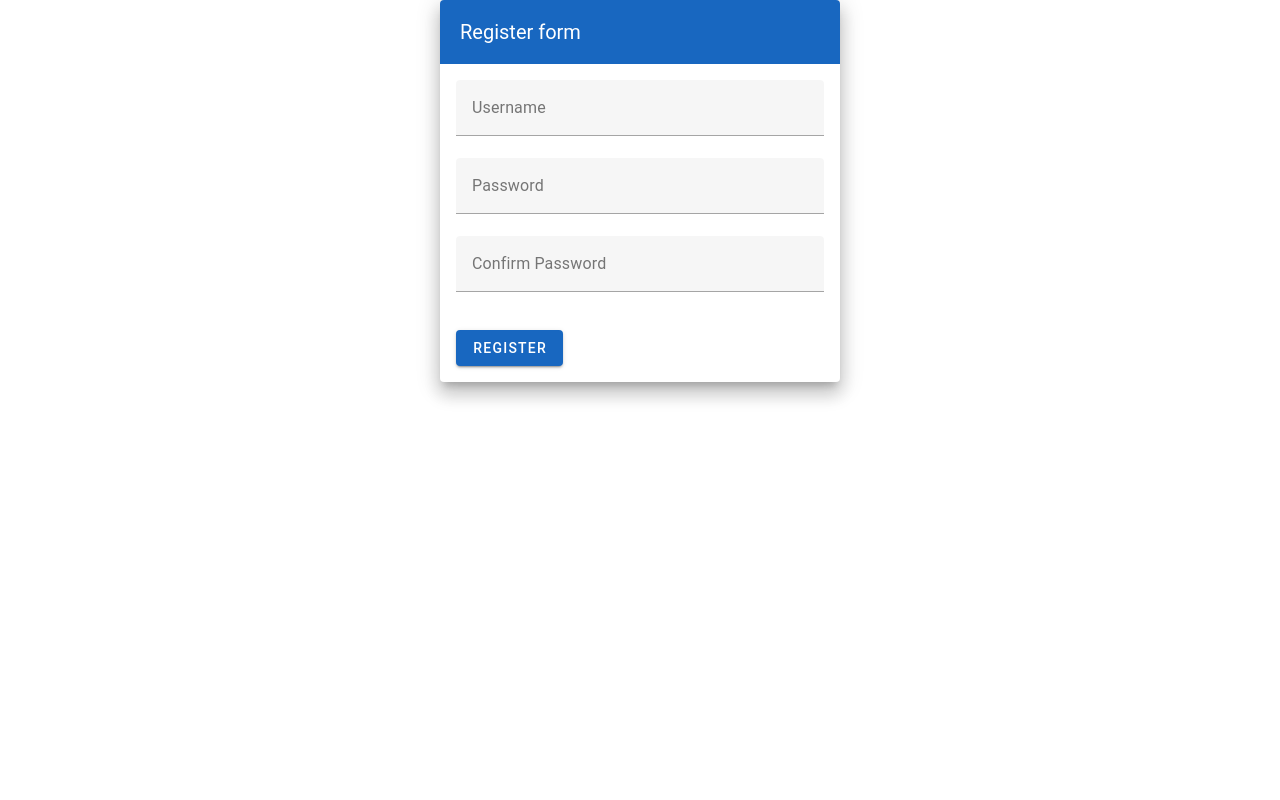
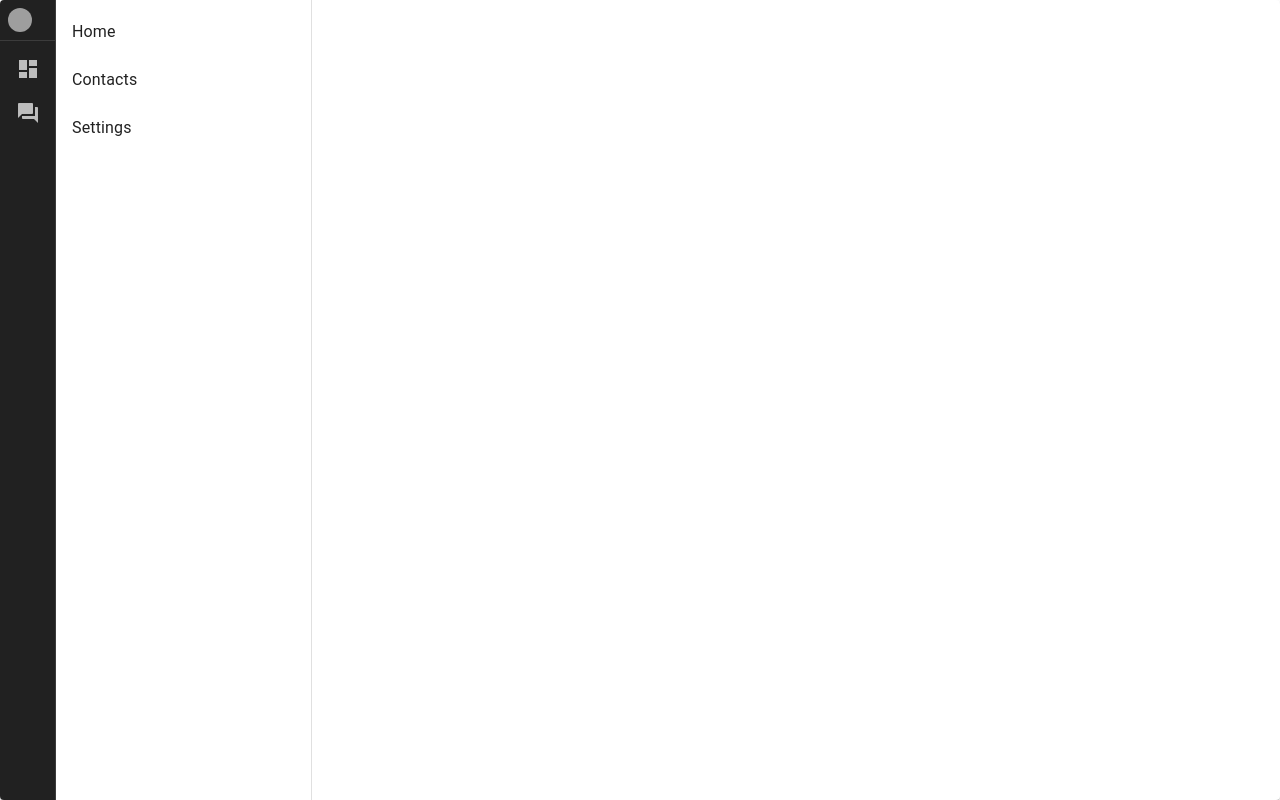
Before and after one commit to joaovitor2614/Logly, a Vue app in the folder web/: page / in a window 1280 px wide. Before the commit this address led to /register. Built offline with nearby package versions, Linux system fonts and the light colour scheme; grey boxes are pictures that could not be loaded.

Commit message:
feat: add navigation drawer to main component

```diff
--- a/web/src/App.vue
+++ b/web/src/App.vue
@@ -5,8 +5,8 @@
 
 <template>
     <div>
-      <v-app>
-        <v-main>
+      <v-app height="100%">
+        <v-main height="100%">
           <router-view :key="$route.fullPath" />
         </v-main>
       </v-app>
--- a/web/src/Main.vue
+++ b/web/src/Main.vue
@@ -3,13 +3,49 @@
 defineOptions({
     name: 'Main'
 })
-
+console.log('hashihsaas')
 
 </script>
 
 <template>
-    <h1>MainAPP</h1>
-</template>
+    <v-card height="100%">
+      <v-layout height="100%">
+        <v-navigation-drawer
+          theme="dark"
+          permanent
+          rail
+        >
+          <v-list-item
+            prepend-avatar="https://randomuser.me/api/portraits/women/75.jpg"
+            nav
+          ></v-list-item>
+
+          <v-divider></v-divider>
+
+          <v-list
+            density="compact"
+            nav
+          >
+            <v-list-item prepend-icon="mdi-view-dashboard" value="dashboard"></v-list-item>
+
+            <v-list-item prepend-icon="mdi-forum" value="messages"></v-list-item>
+          </v-list>
+        </v-navigation-drawer>
+
+        <v-navigation-drawer permanent>
+          <v-list>
+            <v-list-item title="Home" value="home"></v-list-item>
+
+            <v-list-item title="Contacts" value="contacts"></v-list-item>
+
+            <v-list-item title="Settings" value="settings"></v-list-item>
+          </v-list>
+        </v-navigation-drawer>
+
+        <v-main style="height: 300px"></v-main>
+      </v-layout>
+    </v-card>
+ </template>
 
 <style scoped>
 
--- a/web/src/router/guard/index.ts
+++ b/web/src/router/guard/index.ts
@@ -14,8 +14,8 @@ export const registerRouteGuard = (router: Router) => {
         if (!isLoggedIn && to.name !== 'Login' && to.name !== 'Register') {
             return { name: 'Register' }
         }
-        if (isLoggedIn && to.name !== 'StarstratumMainApp') {
-            return { name: 'StarstratumMainApp' }
+        if (isLoggedIn && to.name !== 'Main') {
+            return { name: 'Main' }
         }
     })
 }
--- a/web/src/stores/auth.ts
+++ b/web/src/stores/auth.ts
@@ -12,7 +12,7 @@ interface authState {
 export const useAuthStore = defineStore('authStore', {
     state: (): authState => ({
         token: localStorage.getItem('token'),
-        isAuthenticated: false,
+        isAuthenticated: true,
         loading: true,
         user: null
       })
```
Also changed, not shown: 1 other file (tests, documents, lock files or other folders).
